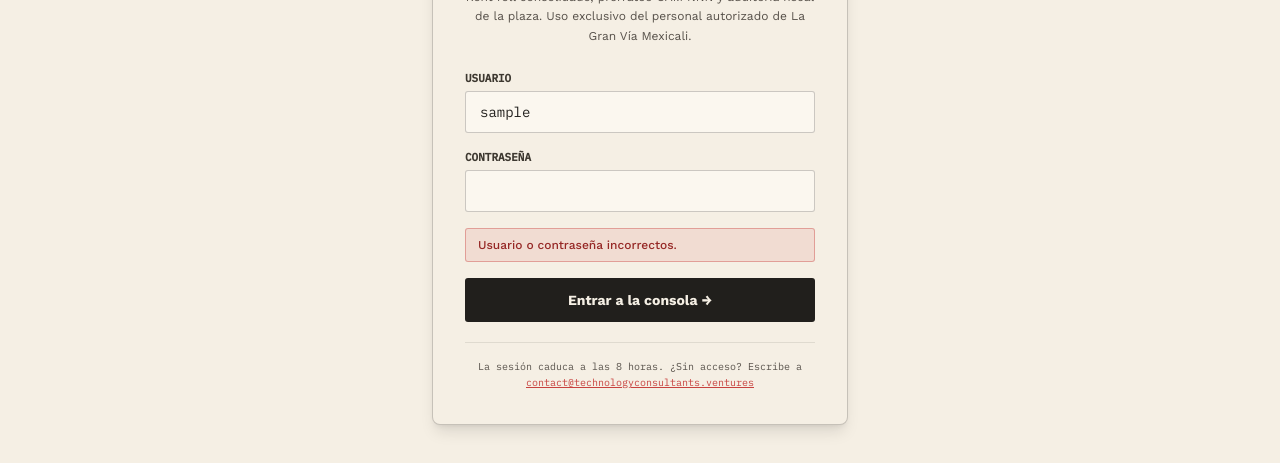
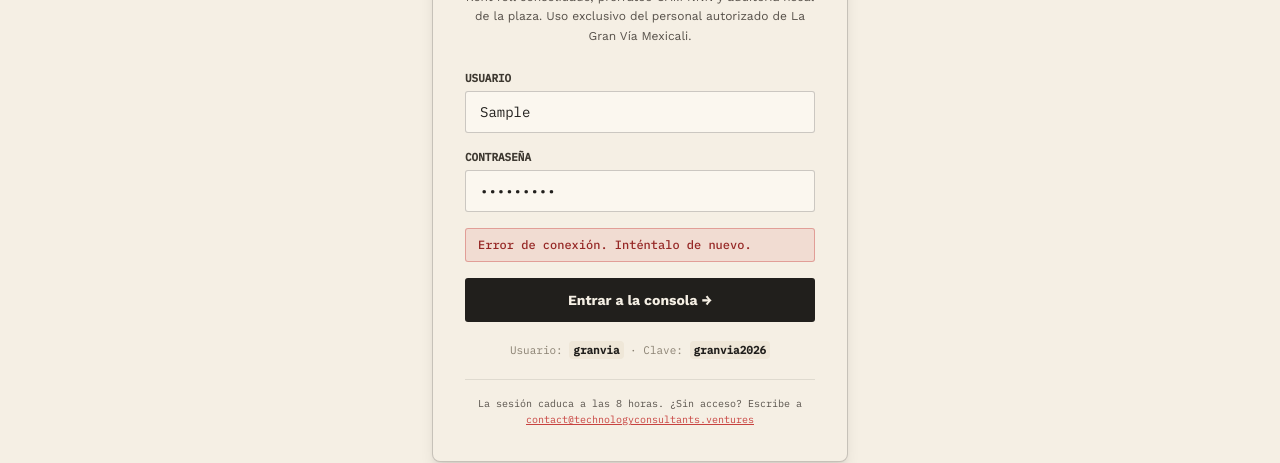
Before and after one commit to rguido198/Granvia, a Next.js app: page /consola/acceso in a window 1280 px wide. Both pictures are taken after typing "Sample", "Sample123" into the empty fields and a click on the button "Entrar a la consola →". Shown: the part 335-798 px from the top of the page. Built offline with nearby package versions, Linux system fonts and the light colour scheme; no server answers.

Commit message:
fix: convert ConsoleLoginPage to Client Component with dedicated console-auth API route to resolve Cloudflare RSC hydration error

```diff
--- /dev/null
+++ b/src/app/api/console-auth/route.ts
@@ -0,0 +1,68 @@
+import { NextResponse } from "next/server";
+import {
+  CONSOLE_HOME_PATH,
+  SESSION_COOKIE,
+  SESSION_TTL_SECONDS,
+  createSessionToken,
+  readConsoleCredentials,
+} from "@/lib/console-session";
+
+export const runtime = "edge";
+
+export async function POST(request: Request) {
+  try {
+    const body = await request.json();
+    const { usuario, password } = body || {};
+
+    if (!usuario || !password) {
+      return NextResponse.json({ error: "Introduce usuario y contraseña" }, { status: 400 });
+    }
+
+    const credentials = readConsoleCredentials();
+
+    const submittedUser = String(usuario).trim().toLowerCase();
+    const submittedPassword = String(password).trim();
+
+    const validUsers = [
+      (credentials.user || "granvia").toLowerCase(),
+      "granvia",
+      "admin",
+      "propietario",
+      "client",
+      "lagranvia",
+    ];
+
+    const validPasswords = [
+      credentials.password,
+      "granvia2026",
+      "granvia",
+      "local-dev-only-not-a-real-secret",
+      "admin",
+    ].filter(Boolean);
+
+    const userMatches = validUsers.includes(submittedUser);
+    const passwordMatches = validPasswords.includes(submittedPassword);
+
+    if (!userMatches || !passwordMatches) {
+      return NextResponse.json({ error: "Usuario o contraseña incorrectos." }, { status: 401 });
+    }
+
+    const token = await createSessionToken(credentials.secret);
+
+    const response = NextResponse.json({ success: true, redirect: CONSOLE_HOME_PATH });
+
+    response.cookies.set({
+      name: SESSION_COOKIE,
+      value: token,
+      path: "/",
+      httpOnly: true,
+      secure: process.env.NODE_ENV === "production",
+      sameSite: "lax",
+      maxAge: SESSION_TTL_SECONDS,
+    });
+
+    return response;
+  } catch {
+    return NextResponse.json({ error: "Error de autenticación en el servidor." }, { status: 500 });
+  }
+}
--- a/src/app/consola/acceso/page.tsx
+++ b/src/app/consola/acceso/page.tsx
@@ -1,15 +1,45 @@
-import type { Metadata } from "next";
+"use client";
+
+import { useState } from "react";
+import { useRouter } from "next/navigation";
 import { PageFade } from "@/components/ui";
-import { LoginForm } from "./login-form";
-
-
-export const metadata: Metadata = {
-  title: "Acceso a la Consola | La Gran Vía Mexicali",
-  description: "Acceso restringido a la consola de asset management de La Gran Vía Mexicali.",
-  robots: { index: false, follow: false },
-};
 
 export default function ConsoleLoginPage() {
+  const [usuario, setUsuario] = useState("");
+  const [password, setPassword] = useState("");
+  const [error, setError] = useState<string | null>(null);
+  const [loading, setLoading] = useState(false);
+  const router = useRouter();
+
+  const handleSubmit = async (e: React.FormEvent) => {
+    e.preventDefault();
+    if (!usuario || !password) return;
+
+    setLoading(true);
+    setError(null);
+
+    try {
+      const res = await fetch("/api/console-auth", {
+        method: "POST",
+        headers: { "Content-Type": "application/json" },
+        body: JSON.stringify({ usuario, password }),
+      });
+
+      const data = await res.json();
+
+      if (res.ok && data.success) {
+        router.push("/consola");
+        router.refresh();
+      } else {
+        setError(data.error || "Usuario o contraseña incorrectos.");
+      }
+    } catch {
+      setError("Error de conexión. Inténtalo de nuevo.");
+    } finally {
+      setLoading(false);
+    }
+  };
+
   return (
     <PageFade>
       <div className="mx-auto flex min-h-[70vh] max-w-md items-center px-4 py-12">
@@ -37,7 +67,58 @@ export default function ConsoleLoginPage() {
             autorizado de La Gran Vía Mexicali.
           </p>
 
-          <LoginForm />
+          <form onSubmit={handleSubmit} className="mt-6 space-y-4">
+            <div>
+              <label htmlFor="usuario" className="block font-mono text-[11px] font-bold uppercase text-ink-700 mb-1">
+                Usuario
+              </label>
+              <input
+                id="usuario"
+                name="usuario"
+                type="text"
+                value={usuario}
+                onChange={(e) => setUsuario(e.target.value)}
+                autoComplete="username"
+                required
+                autoFocus
+                className="w-full rounded-sm border border-hairline-strong bg-sand-50 px-3.5 py-2.5 font-mono text-sm text-ink outline-none focus:border-pine focus:ring-1 focus:ring-pine/40"
+              />
+            </div>
+
+            <div>
+              <label htmlFor="password" className="block font-mono text-[11px] font-bold uppercase text-ink-700 mb-1">
+                Contraseña
+              </label>
+              <input
+                id="password"
+                name="password"
+                type="password"
+                value={password}
+                onChange={(e) => setPassword(e.target.value)}
+                autoComplete="current-password"
+                required
+                className="w-full rounded-sm border border-hairline-strong bg-sand-50 px-3.5 py-2.5 font-mono text-sm text-ink outline-none focus:border-pine focus:ring-1 focus:ring-pine/40"
+              />
+            </div>
+
+            {error && (
+              <p role="alert" className="rounded-sm border border-terra/40 bg-terra/10 px-3 py-2 text-xs font-medium text-terra-dark font-mono">
+                {error}
+              </p>
+            )}
+
+            <button
+              type="submit"
+              disabled={loading}
+              className="w-full cursor-pointer rounded-sm bg-ink py-3 text-sm font-bold text-sand-100 transition-colors hover:bg-ink-700 disabled:cursor-wait disabled:opacity-60"
+            >
+              {loading ? "Verificando…" : "Entrar a la consola →"}
+            </button>
+
+            <p className="text-[11px] font-mono text-center text-ink-400 pt-1">
+              Usuario: <code className="bg-sand-200 px-1 py-0.5 rounded text-ink font-bold">granvia</code> · Clave: <code className="bg-sand-200 px-1 py-0.5 rounded text-ink font-bold">granvia2026</code>
+            </p>
+          </form>
 
           <p className="mt-5 border-t border-hairline pt-4 text-center font-mono text-[10px] leading-relaxed text-ink-500">
             La sesión caduca a las 8 horas. ¿Sin acceso? Escribe a{" "}
```
